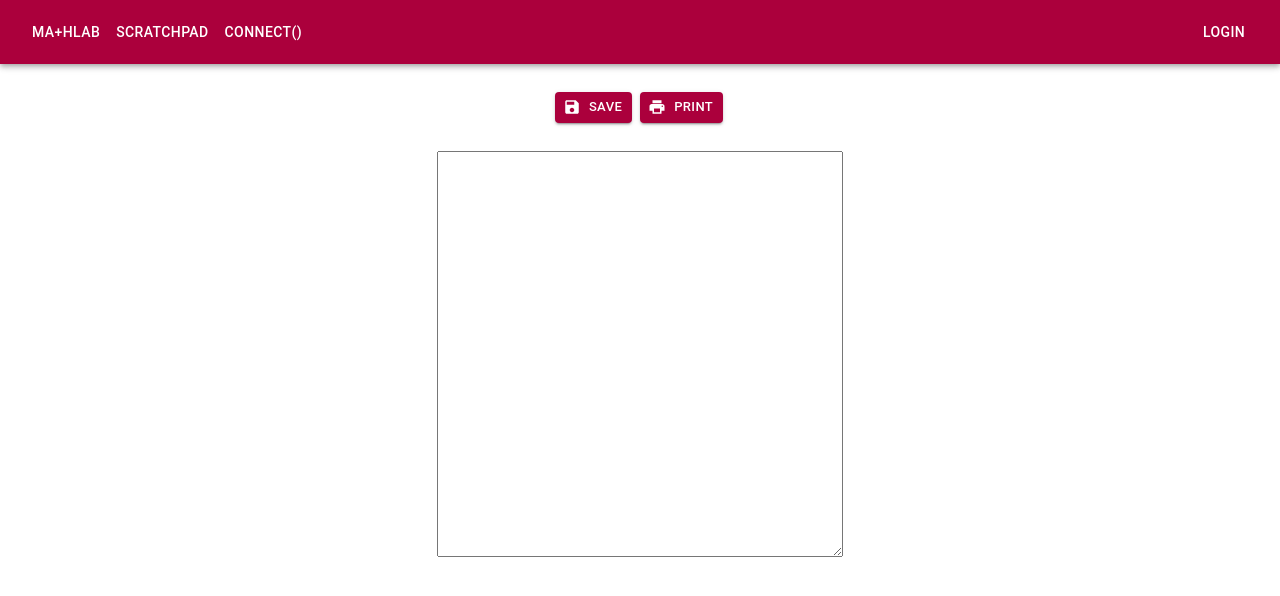
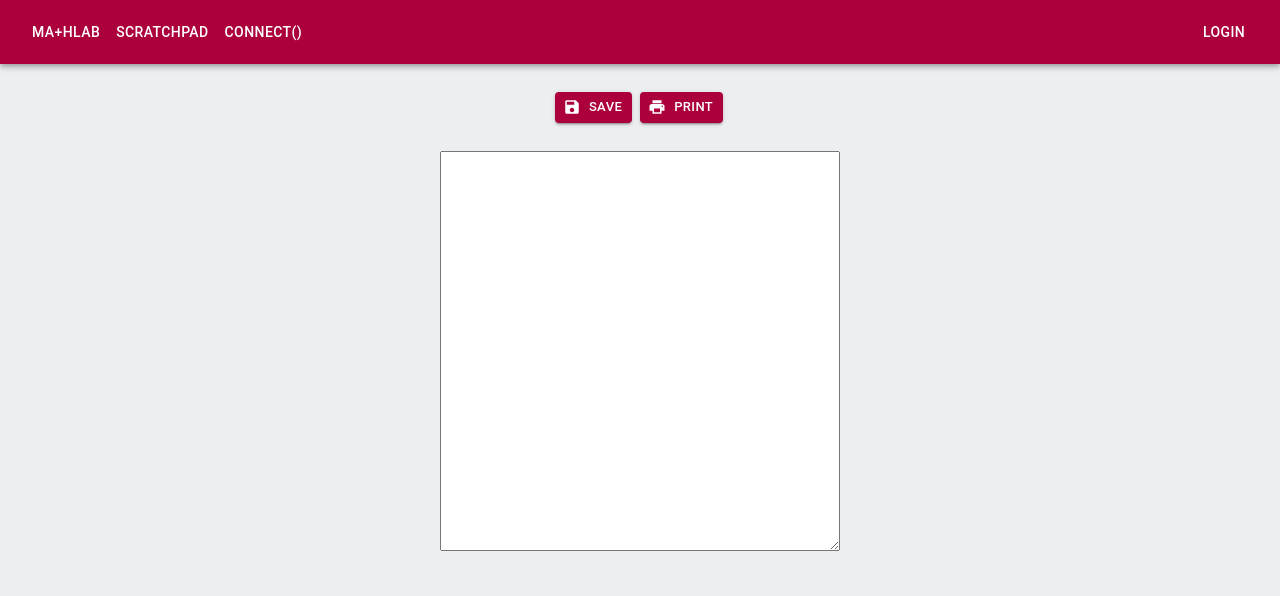
Before and after one commit to laurenyz/mathLab-frontend, a React (Create React App) app: page /scratchpads/1 in a window 1280 px wide. Shown: the top 596 px of the page. Built offline with nearby package versions, Linux system fonts and the light colour scheme; no server answers; what react-mathquill would draw is missing.

Commit message:
added background and working on copy button for scratchpad

```diff
--- a/src/assets/material_ui_theme.js
+++ b/src/assets/material_ui_theme.js
@@ -8,6 +8,10 @@ const theme = createMuiTheme({
         secondary: {
           main: '#eceef7',
         },
+        background: {
+          paper: '#fff',
+          default: '#eceef1'
+        },
       },
   });
 
--- a/src/containers/PostsContainer.jsx
+++ b/src/containers/PostsContainer.jsx
@@ -20,7 +20,7 @@ const useStyles = makeStyles((theme) => ({
 const PostsContainer = (props) => {
     const classes = useStyles();
     return(<div>
-        <Grid container style={{marginBottom: "200px"}}>
+        <Grid container >
             <Grid item xs = {2} />
             <Grid item xs={8}>
                 {( props.user?
--- a/src/containers/ScratchPadContainer.jsx
+++ b/src/containers/ScratchPadContainer.jsx
@@ -19,6 +19,9 @@ const useStyles = makeStyles((theme) => ({
     button: {
       margin: theme.spacing(1),
     },
+    background: {
+      backgroundColor: theme.palette.secondary.main
+  }
   }));
 
 const ScratchPadContainer = (props) => {
@@ -48,7 +51,7 @@ const ScratchPadContainer = (props) => {
         <Dialog open={open} onClose={handleClose} aria-labelledby="form-dialog-title">
               <NewScratchPadForm url={props.match.params.url} handleClose={handleClose} />
         </Dialog>
-        <Grid container>
+        <Grid container >
             <Grid item xs={3} />
             <Grid item xs={6}>
               <Grid container justify="center">
@@ -65,6 +68,10 @@ const ScratchPadContainer = (props) => {
                     content={() => componentRef.current}
                   />
                 </Grid>
+                {/* <Grid item>
+                <textarea cols="20" rows="20" style={{display: "none"}} id="url">{window.location.href}</textarea>
+                <button onClick={copy} >Copy TEXT 1</button>
+                </Grid> */}
                 <Grid item style={{marginLeft: "10px"}}>
                 {scratchpad?
                     <TextField autoFocus variant="outlined" margin="dense" name="name" label="Document Title" type="name" onChange = {handleOnChange} value = {name}/>:null}
@@ -80,6 +87,12 @@ const ScratchPadContainer = (props) => {
         </Grid>
 
       </div>)
+
+    // function copy() {
+    //   const copyText = document.querySelector("#url");
+    //   copyText.value.select();
+    //   document.execCommand("copy");
+    // }
 
     function handleOnChange(event){
         // setName(event.target.value)
--- a/src/index.js
+++ b/src/index.js
@@ -8,11 +8,14 @@ import * as serviceWorker from './serviceWorker'
 import store from './redux/store'
 import { ThemeProvider } from '@material-ui/core/styles'
 import theme from './assets/material_ui_theme'
+import CssBaseline from '@material-ui/core/CssBaseline';
+
 
 ReactDOM.render(
   <BrowserRouter>
     <Provider store={store}>
       <ThemeProvider theme = {theme}>
+        <CssBaseline />
         <App />
       </ThemeProvider>
     </Provider>
```
